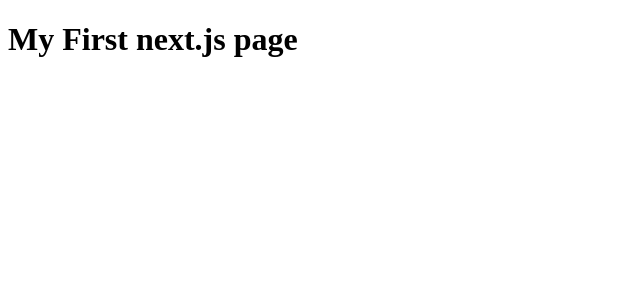
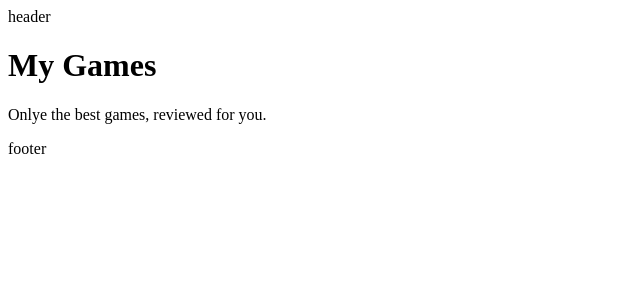
Before and after one commit to webepse/next-demo-2023, a Next.js app: page / in a window 1280 px wide. Shown: the top 300 px of the page, without its empty margins (0-640 px from the left). Built offline with nearby package versions, Linux system fonts and the light colour scheme.

Commit message:
nested layout

```diff
--- a/app/layout.jsx
+++ b/app/layout.jsx
@@ -2,7 +2,15 @@
     return (
         <html lang="fr">
             <body>
-                {children}
+                <header>
+                    header
+                </header>
+                <main>
+                 {children}
+                </main>
+                <footer>
+                    footer
+                </footer>
             </body>
         </html>
     )
--- a/app/page.jsx
+++ b/app/page.jsx
@@ -1,5 +1,11 @@
 export default function HomePage() {
     return (
-        <h1>My First next.js page</h1>
+        <>
+            <h1>My Games</h1>
+            <p>
+                Onlye the best games, reviewed for you.
+            </p>
+
+        </>
     )
 }
```
Also changed, not shown: app/about/page.jsx (added, +10 -0 lines), app/reviews/diablo/page.jsx (added, +9 -0 lines), app/reviews/layout.jsx (added, +10 -0 lines), app/reviews/page.jsx (added, +9 -0 lines), app/reviews/spider-man/page.jsx (added, +9 -0 lines), 1 other file (tests, documents, lock files or other folders).
